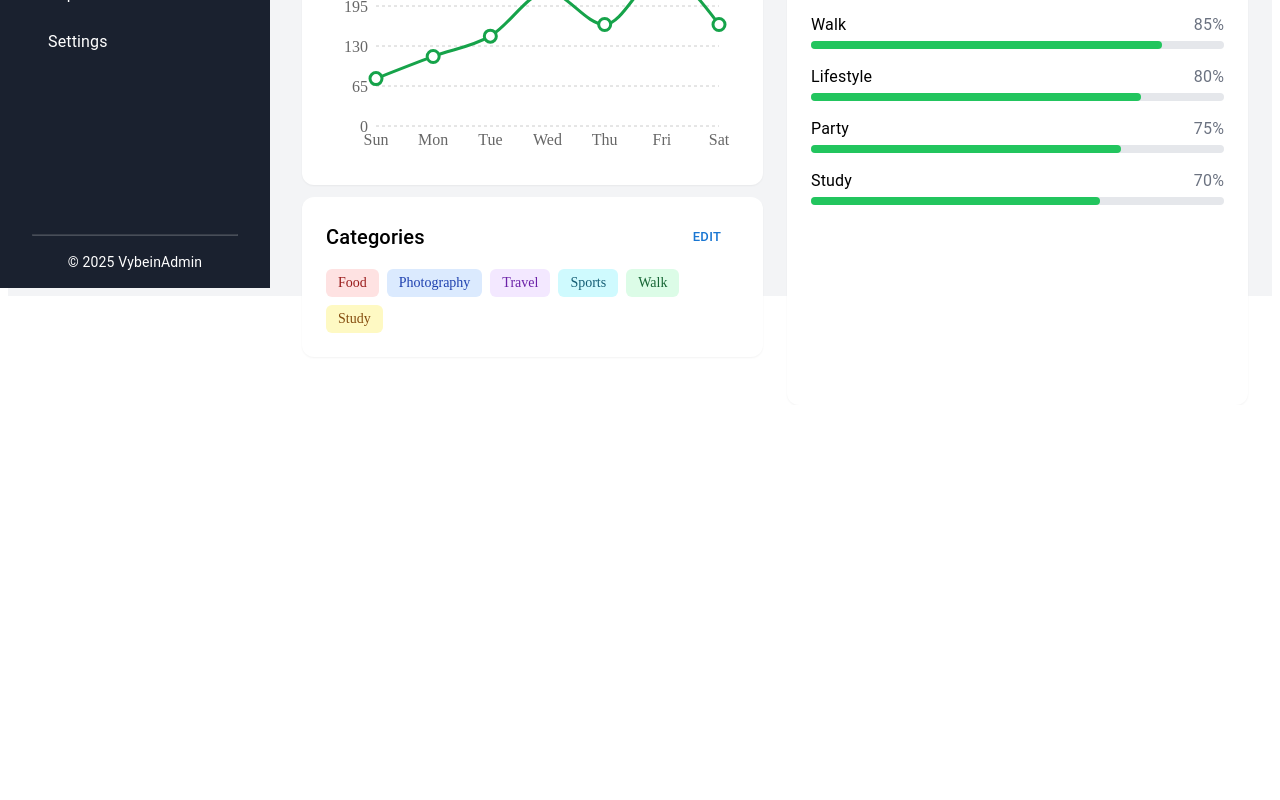
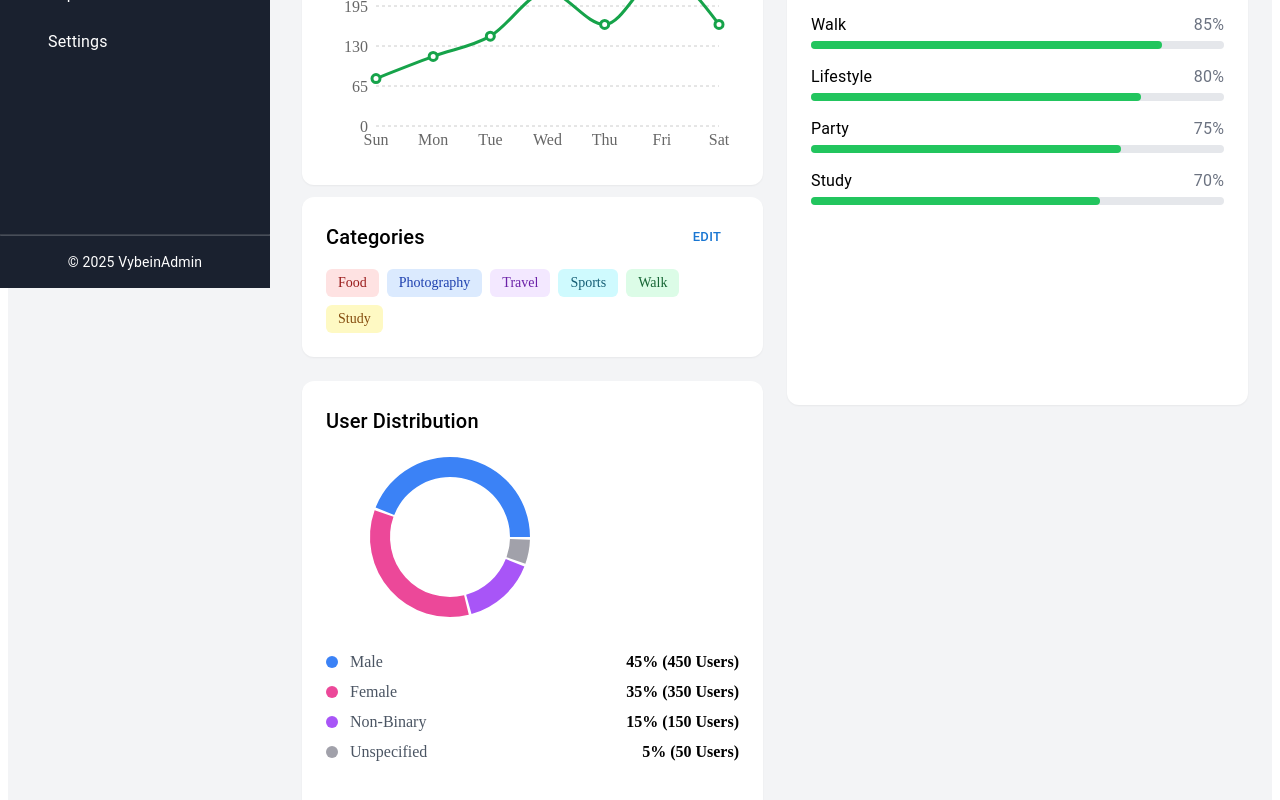
Before and after one commit to saifff11/admin-panel, a React (Vite) app: page / in a window 1280 px wide. Shown: the part 512-1312 px from the top of the page. Before the commit the page ends 917 px from the top, so only its background shows below. Built offline with nearby package versions, Linux system fonts and the light colour scheme; some icons are missing.

Commit message:
pushing my code

```diff
--- a/src/components/charts/DailyMeetupsChart.jsx
+++ b/src/components/charts/DailyMeetupsChart.jsx
@@ -32,7 +32,7 @@ const DailyMeetupsChart = ({ data }) => {
               dataKey="meetups"
               stroke="#16a34a"
               strokeWidth={3}
-              dot={{ r: 6 }}
+              dot={{ r: 4 }}
             />
           </LineChart>
         </ResponsiveContainer>
--- /dev/null
+++ b/src/components/charts/UserDistributionChart.jsx
@@ -0,0 +1,62 @@
+import React from "react";
+import { PieChart, Pie, Cell, ResponsiveContainer, Legend } from "recharts";
+import { Typography } from "@mui/material";
+
+const CustomLegend = ({ payload }) => {
+  const total = payload.reduce((sum, entry) => sum + entry.payload.value, 0);
+
+  return (
+    <ul className="tw-list-none tw-p-0 tw-mt-4 tw-space-y-3">
+      {payload.map((entry, index) => {
+        const percentage = ((entry.payload.value / total) * 100).toFixed(0);
+        return (
+          <li key={`item-${index}`} className="tw-flex tw-items-center">
+            <span
+              className="tw-w-3 tw-h-3 tw-rounded-full tw-mr-3"
+              style={{ backgroundColor: entry.color }}
+            ></span>
+            <span className="tw-text-gray-600">{entry.payload.name}</span>
+            <span className="tw-font-semibold tw-ml-auto">{`${percentage}% (${entry.payload.users} Users)`}</span>
+          </li>
+        );
+      })}
+    </ul>
+  );
+};
+
+const UserDistributionChart = ({ data }) => {
+  return (
+    <div className="tw-bg-white tw-p-6 tw-rounded-xl tw-border tw-border-gray-200 tw-shadow-sm tw-h-full">
+      <Typography variant="h6" className="tw-font-semibold tw-mb-4">
+        User Distribution
+      </Typography>
+
+      <div style={{ width: "60%", height: 200 }}>
+        <ResponsiveContainer>
+          <PieChart>
+            <Pie
+              data={data}
+              cx="50%"
+              cy="50%"
+              innerRadius={60} // This creates the donut hole
+              outerRadius={80}
+              fill="#8884d8"
+              paddingAngle={2}
+              dataKey="value"
+              stroke="none"
+            >
+              {data.map((entry, index) => (
+                <Cell key={`cell-${index}`} fill={entry.color} />
+              ))}
+            </Pie>
+          </PieChart>
+        </ResponsiveContainer>
+      </div>
+      <CustomLegend
+        payload={data.map((item) => ({ color: item.color, payload: item }))}
+      />
+    </div>
+  );
+};
+
+export default UserDistributionChart;
--- a/src/components/layout/Header.jsx
+++ b/src/components/layout/Header.jsx
@@ -15,9 +15,9 @@ const Header = ({ handleDrawerToggle }) => {
         <IconButton
           color="inherit"
           onClick={handleDrawerToggle}
-          className="lg:!tw-hidden tw-p-3"
+          className="lg:!tw-hidden !tw-p-3"
         >
-          <MenuIcon className="tw-w-8 tw-h-8" />
+          <MenuIcon className="!tw-w-8 !tw-h-8" />
         </IconButton>
 
         {/* Search Bar */}
--- a/src/components/layout/Sidebar.jsx
+++ b/src/components/layout/Sidebar.jsx
@@ -24,6 +24,8 @@ import SettingsIcon from "@mui/icons-material/Settings";
 
 import { useTheme, useMediaQuery } from "@mui/material";
 
+import { NavLink } from "react-router-dom";
+
 const navItems = [
   { text: "Dashboard", icon: <DashboardIcon /> },
   { text: "Users", icon: <PeopleIcon /> },
@@ -43,13 +45,12 @@ const DrawerContent = () => (
       Vybein Admin
     </Typography>
 
-    <hr className="tw-border-white/20 tw-mx-4" />
+    <hr className="tw-border-white/20 tw-mx-0" />
 
     <List className="tw-p-2">
       {navItems.map((item) => (
         <ListItem key={item.text} disablePadding>
           <ListItemButton className="tw-rounded-lg hover:tw-bg-white/10 tw-p-3">
-            {/* --- FIX IS HERE --- */}
             <ListItemIcon
               sx={{ color: "white", minWidth: "0px", marginRight: "1rem" }}
             >
@@ -62,8 +63,8 @@ const DrawerContent = () => (
       ))}
     </List>
 
-    <div className="tw-mt-auto tw-p-4 tw-text-center">
-      <hr className="tw-border-white/20 tw-mx-4 tw-mb-4" />
+    <div className="tw-mt-auto tw-pb-4 tw-text-center">
+      <hr className="tw-border-white/20  tw-mb-4" />
       <Typography variant="body2">© 2025 VybeinAdmin</Typography>
     </div>
   </div>
--- a/src/layouts/AdminLayout.jsx
+++ b/src/layouts/AdminLayout.jsx
@@ -17,7 +17,7 @@ const AdminLayout = () => {
   };
 
   return (
-    <div className="tw-flex tw-h-screen tw-bg-gray-100">
+    <div className="tw-flex tw-h-full tw-bg-gray-100">
       <Sidebar
         isMobileSidebarOpen={isMobileSidebarOpen}
         handleDrawerToggle={handleDrawerToggle}
--- a/src/pages/Dashboard.jsx
+++ b/src/pages/Dashboard.jsx
@@ -1,7 +1,7 @@
 import React, { useEffect, useState } from "react";
 import { Typography } from "@mui/material";
 import StatCard from "../components/StatCard";
-import { getDailyMeetups, getDashboardStats, getTrendingCategories } from "../services/mockApiService";
+import { getDailyMeetups, getDashboardStats, getTrendingCategories, getUserDistribution } from "../services/mockApiService";
 import CategoriesCard from "../components/CategoriesCard";
 
 import PeopleAltOutlinedIcon from "@mui/icons-material/PeopleAltOutlined";
@@ -10,24 +10,28 @@ import MonetizationOnOutlinedIcon from "@mui/icons-material/MonetizationOnOutlin
 import HowToRegOutlinedIcon from "@mui/icons-material/HowToRegOutlined";
 import DailyMeetupsChart from "../components/charts/DailyMeetupsChart";
 import TrendingCategories from "../components/TrendingCategories";
+import UserDistributionChart from "../components/charts/UserDistributionChart";
 
 const Dashboard = () => {
   const [stats, setStats] = useState(null);
   const [chartData, setChartData] = useState([]);
   const [categories, setCategories] = useState([]);
+  const [distributionData, setDistributionData] = useState([]);
   const [loading, setLoading] = useState(true);
 
   useEffect(() => {
     const fetchData = async () => {
       try {
-        const [data, meetupsData, categoriesData] = await Promise.all([
+        const [data, meetupsData, categoriesData, distribution] = await Promise.all([
           getDashboardStats(),
           getDailyMeetups(),
           getTrendingCategories(),
+          getUserDistribution(),
         ]);
         setStats(data);
         setChartData(meetupsData);
         setCategories(categoriesData);
+        setDistributionData(distribution);
       } catch (error) {
         console.error("Failed to fetch dashboard stats", error);
       } finally {
@@ -106,6 +110,9 @@ const Dashboard = () => {
           <TrendingCategories data={categories} />
         </div>
       </div>
+      <div className="tw-grid tw-grid-cols-1 lg:tw-grid-cols-2 tw-gap-6">
+        <UserDistributionChart data={distributionData} />
+      </div>
     </div>
   );
 };
--- a/src/services/mockApiService.js
+++ b/src/services/mockApiService.js
@@ -65,3 +65,14 @@ export const getTrendingCategories = async () => {
   ];
   return categories;
 };
+
+export const getUserDistribution = async () => {
+  await sleep(150);
+  const data = [
+    { name: "Male", value: 450, users: 450, color: "#3b82f6" },
+    { name: "Female", value: 350, users: 350, color: "#ec4899" },
+    { name: "Non-Binary", value: 150, users: 150, color: "#a855f7" },
+    { name: "Unspecified", value: 50, users: 50, color: "#a1a1aa" },
+  ];
+  return data;
+};
```
